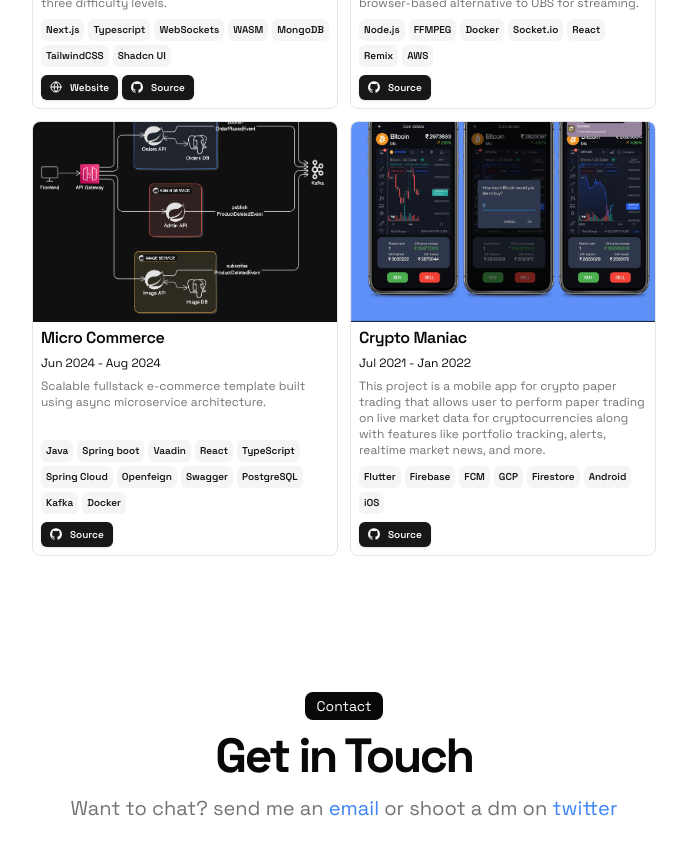
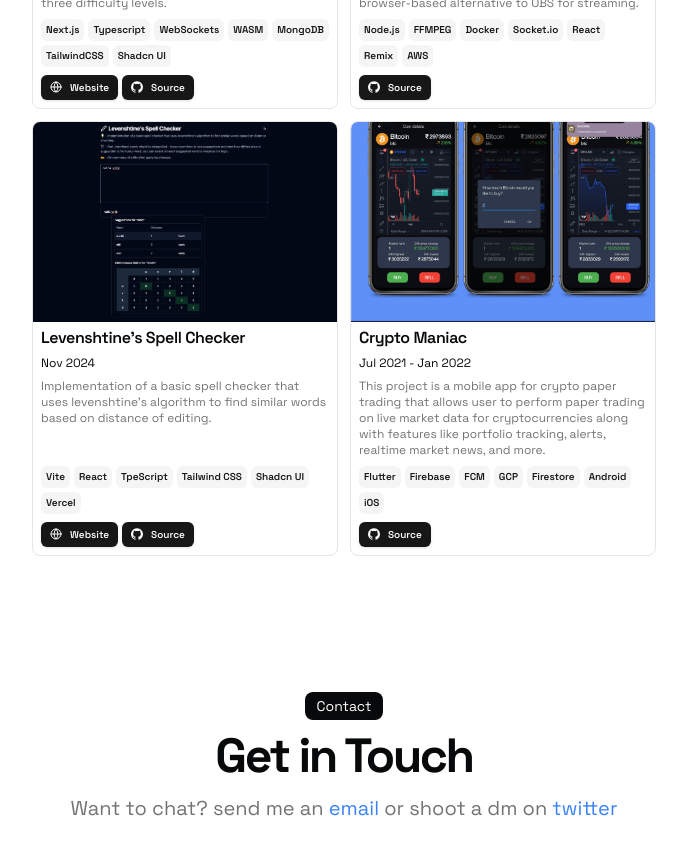
Before and after one commit to 0xadityaa/Portfolio, a Next.js app: page / in a window 1280 px wide. Shown: the part 1740-2594 px from the top of the page, without its empty margins (296-983 px from the left). Built offline with nearby package versions, Linux system fonts and the light colour scheme.

Commit message:
Added new project

```diff
--- a/src/data/resume.tsx
+++ b/src/data/resume.tsx
@@ -189,33 +189,33 @@ export const DATA = {
       image: "/Bytecast.png",
     },
     {
-      title: "Micro Commerce",
-      href: "https://github.com/0xadityaa/Micro-Commerce",
-      dates: "Jun 2024 - Aug 2024",
+      title: "Levenshtine's Spell Checker",
+      href: "https://github.com/0xadityaa/levenshtein-spell-checker",
+      dates: "Nov 2024",
       active: true,
       description:
-        "Scalable fullstack e-commerce template built using async microservice architecture.",
+        "Implementation of a basic spell checker that uses levenshtine's algorithm to find similar words based on distance of editing.",
       technologies: [
-        "Java",
-        "Spring boot",
-        "Vaadin",
+        "Vite",
         "React",
-        "TypeScript",
-        "Spring Cloud",
-        "Openfeign",
-        "Swagger",
-        "PostgreSQL",
-        "Kafka",
-        "Docker",
+        "TpeScript",
+        "Tailwind CSS",
+        "Shadcn UI",
+        "Vercel",
       ],
       links: [
         {
+          type: "Website",
+          href: "https://levenshtein-spell-checker.vercel.app/",
+          icon: <Icons.globe className="size-3" />,
+        },
+        {
           type: "Source",
-          href: "https://github.com/0xadityaa/Micro-Commerce",
+          href: "https://github.com/0xadityaa/levenshtein-spell-checker",
           icon: <Icons.github className="size-3" />,
         },
       ],
-      image: "/Micro-Commerce.png",
+      image: "/Spell-Checker.jpeg",
     },
         {
       title: "Crypto Maniac",
```
Also changed, not shown: public/Micro-Commerce.png (deleted), public/Spell-Checker.jpeg (added).
